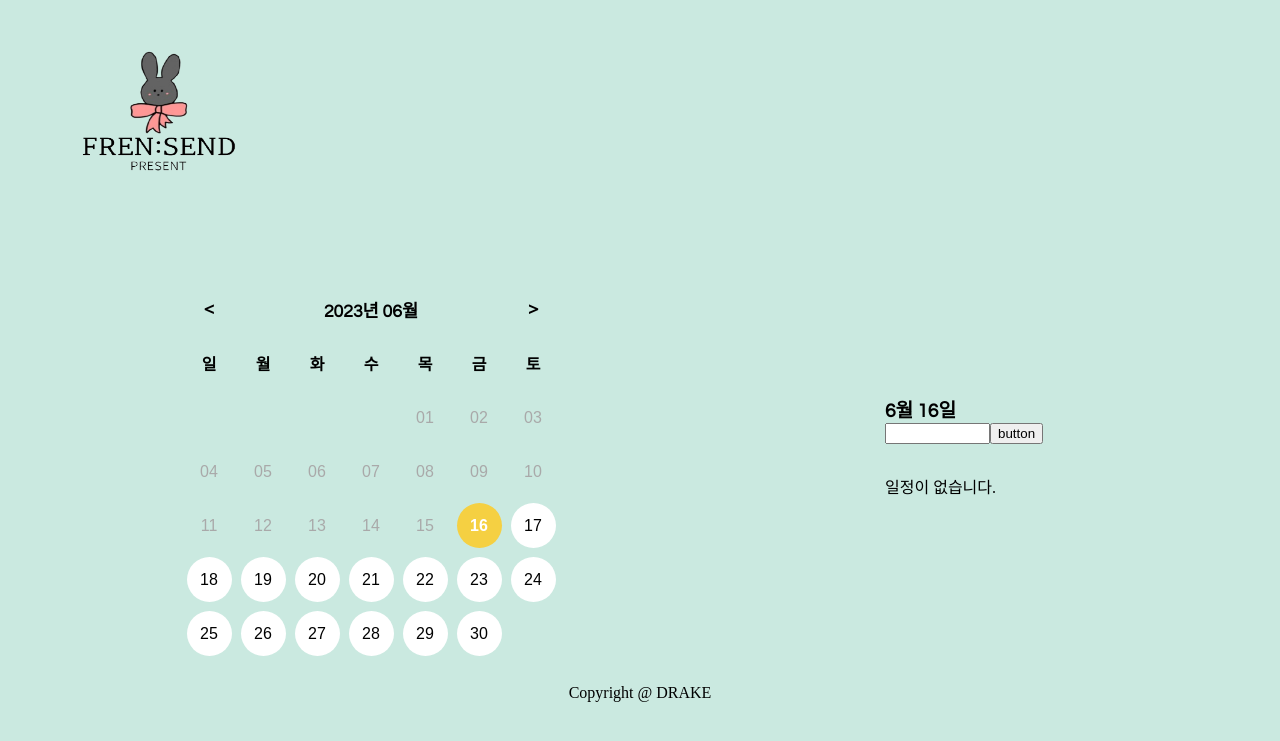
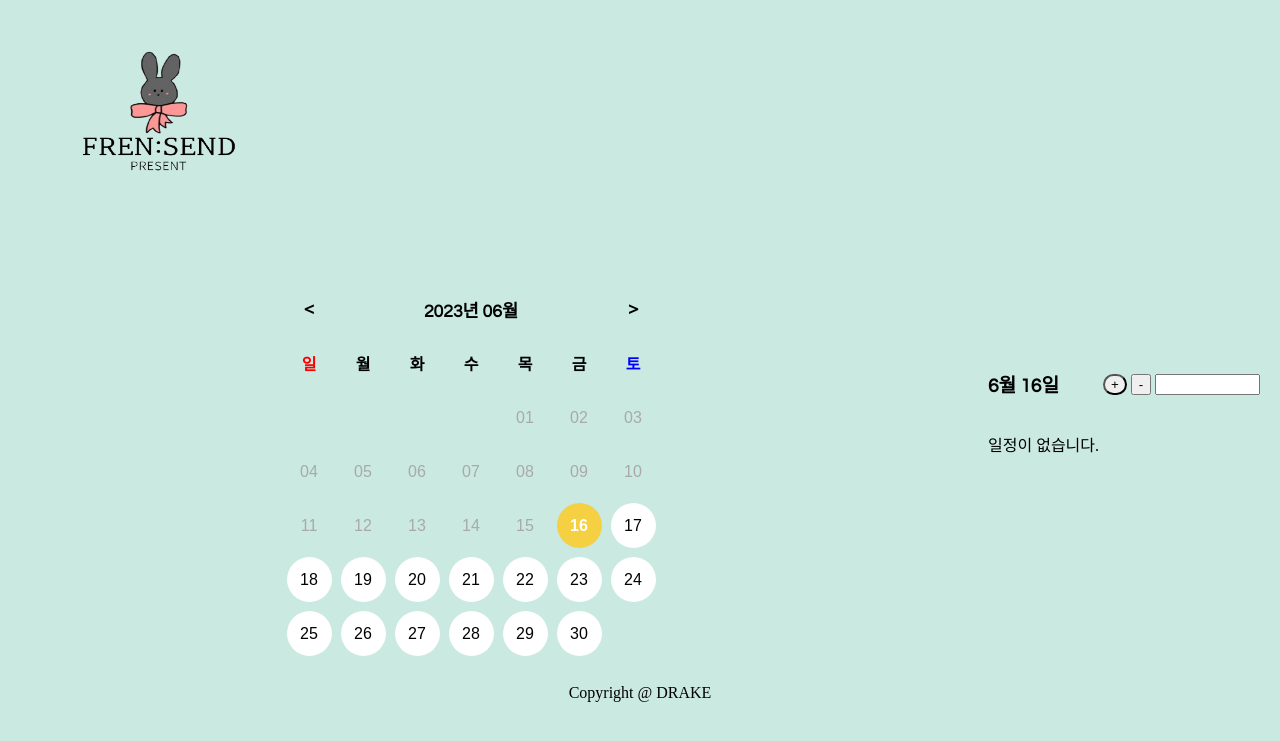
Before and after one commit to dukwoo/DRAKE, a Django app: page /calendar/ in a window 1280 px wide. Shown: the top 741 px of the page. Run offline with Django 4.2, Linux system fonts and the light colour scheme; some libraries are stand-ins or nearby versions.

Commit message:
캘린더 페이지 디자인 수정 중

```diff
--- a/prensend/templates/prensend/calendar.html
+++ b/prensend/templates/prensend/calendar.html
@@ -26,7 +26,7 @@
 
             // 달력 생성 : 해당 달에 맞춰 테이블을 만들고, 날짜를 채워 넣는다.
             function buildCalendar() {
-
+                //alert(arr.length);
                 let firstDate = new Date(nowMonth.getFullYear(), nowMonth.getMonth(), 1);     // 이번달 1일
                 let lastDate = new Date(nowMonth.getFullYear(), nowMonth.getMonth() + 1, 0);  // 이번달 마지막날
 
@@ -72,7 +72,7 @@
                 var a = document.getElementById("date");
                 a.innerHTML = (nowMonth.getMonth() + 1) + "월 " + nowMonth.getDate() + "일";
 
-                document.getElementById("todo").innerText = arr[(nowMonth.getMonth() + 1)][nowMonth.getDate()];
+                document.getElementById("todo").innerText = arr[(nowMonth.getMonth())][nowMonth.getDate()-1];
             }
 
             // 날짜 선택
@@ -84,7 +84,7 @@
                 var x = document.getElementById("date"); // 날짜가 선택되면 선택된 날짜로 숫자 변경
                 x.innerHTML = (nowMonth.getMonth()+1) + "월 " + newDIV.innerHTML + "일";
 
-                showTodo(nowMonth.getMonth()+1, newDIV.innerHTML);
+                showTodo(nowMonth.getMonth(), Number(newDIV.innerHTML)-1);
                 //document.getElementById("todo").innerText = "일정이 없습니다.";
                 document.getElementById("input_todo").value = null;
             }
@@ -119,15 +119,26 @@
                 Number(ttt);
                 //alert(typeof(Number(ttt)));
 
-                arr[(nowMonth.getMonth() + 1)][Number(ttt)] = inputTodo;
-                showTodo(nowMonth.getMonth() + 1, Number(ttt));
+                arr[(nowMonth.getMonth())][Number(ttt)-1] = inputTodo;
+                showTodo(nowMonth.getMonth(), Number(ttt)-1);
                 //var dd = ((nowMonth.getMonth() + 1) + nowMonth.getDate());
+
+                /*
+                var btn = document.getElementById('addBtn');
+                var box = document.getElementById('input_todo');
+                box.style.display = 'none';
+                btn.style.display = 'none';*/
 
                 /*
                 if(arr[10][20] == 0)
                     document.getElementById("todo").innerText = "0입니다";
                 else
                     document.getElementById("todo").innerText = arr[10][20];*/
+            }
+
+            // 일정 삭제하기
+            function minTodo(){
+                document.getElementById("todo").innerText = "일정이 없습니다.";
             }
 
             // 일정 나타내기
@@ -145,7 +156,7 @@
             <tr>
                 <td>
                     <div class="div">
-                        <table class="Calendar">
+                        <table class="Calendar" style="margin-left: 100px">
                             <thead>
                                 <tr>
                                     <td onClick="prevCalendar();" style="cursor:pointer; width: 50px;height: 50px;">&#60;</td>
@@ -156,26 +167,35 @@
                                     <td onClick="nextCalendar();" style="cursor:pointer;width: 50px; height: 50px;">&#62;</td>
                                 </tr>
                                 <tr>
-                                    <td style="width: 50px; height: 50px;">일</td>
+                                    <td style="width: 50px; height: 50px; color: red;">일</td>
                                     <td style="width: 50px; height: 50px;">월</td>
                                     <td style="width: 50px; height: 50px;">화</td>
                                     <td style="width: 50px; height: 50px;">수</td>
                                     <td style="width: 50px; height: 50px;">목</td>
                                     <td style="width: 50px; height: 50px;">금</td>
-                                    <td style="width: 50px; height: 50px;">토</td>
+                                    <td style="width: 50px; height: 50px; color: blue;">토</td>
                                 </tr>
                             </thead>
-
                             <tbody>
                             </tbody>
                         </table>
                     </div>
                 </td>
-                <td><table><tr>
-                    <div id="date"></div>
-                    <input type="text" id="input_todo" size="10">
-                    <button onclick="addTodo();">button</button>
-                    <div id="todo">일정이 없습니다.</div></tr><tr><div></div></tr></table>
+                <td>
+                    <table>
+                        <tr>
+                            <td><div id="date"></div></td>
+                            <td><button id="addBtn" onclick="addTodo();" style="border-radius: 45px;">+</button></td>
+                            <td><button id="minBtn" onclick="minTodo();">-</button></td>
+                            <td><input type="text" id="input_todo" size="10"></td>
+                        </tr>
+                        <tr>
+                            <td><div id="todo">일정이 없습니다.</div><td>
+                        </tr>
+                        <tr><td><div>&nbsp;</div></td></tr>
+                        <tr><td><div>&nbsp;</div></td></tr>
+                        <tr><td><div>&nbsp;</div></td></tr>
+                    </table>
                 </td>
             </tr>
         </table>
```
